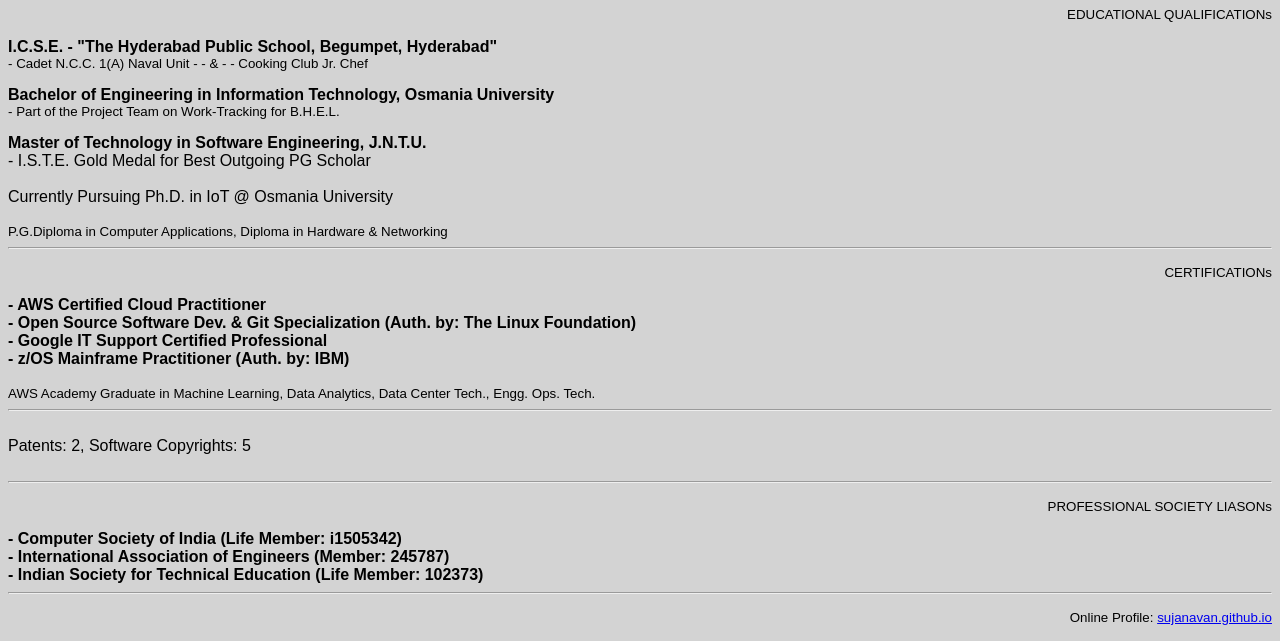
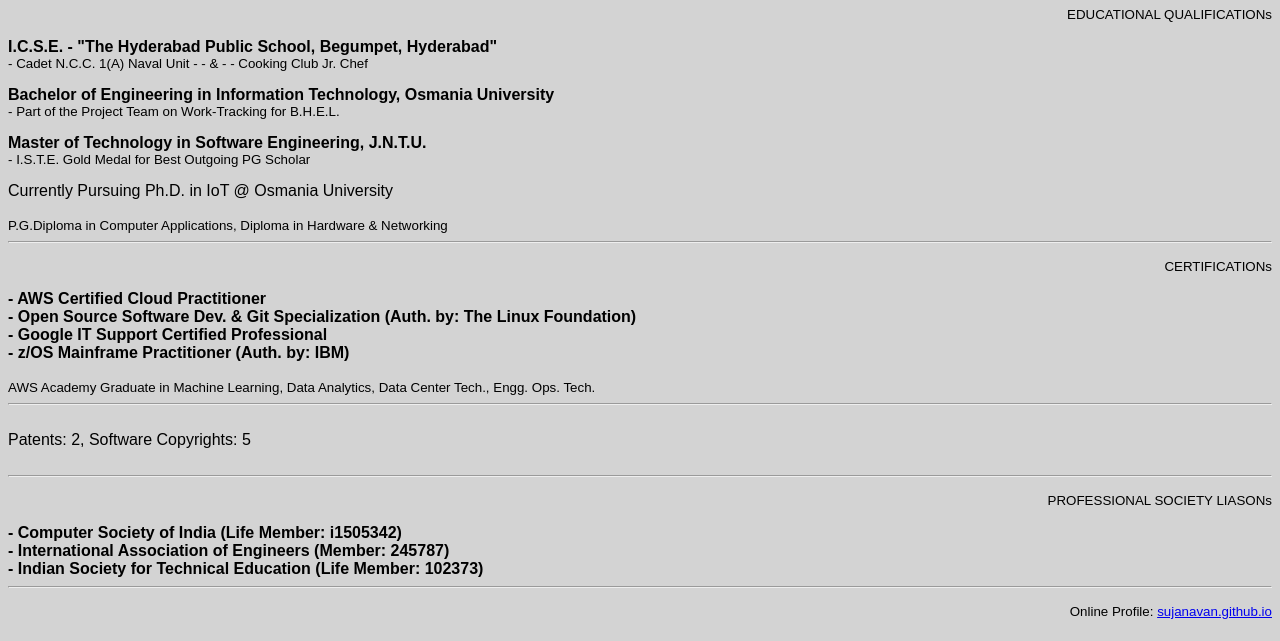
Before and after one commit to sujanavan/sujanavan.github.io, a plain HTML site: page index.html in a window 1280 px wide. Shown: the part 183-824 px from the top of the page. Drawn offline with Linux system fonts and the light colour scheme.

Commit message:
Update index.html

```diff
--- a/index.html
+++ b/index.html
@@ -22,7 +22,7 @@
 <small>- Part of the Project Team on Work-Tracking for B.H.E.L.<br><br></small>
 
 <b>Master of Technology in Software Engineering, J.N.T.U.</b><br>
-</small>- I.S.T.E. Gold Medal for Best Outgoing PG Scholar<br><br></small>
+<small>- I.S.T.E. Gold Medal for Best Outgoing PG Scholar<br><br></small>
 
 Currently Pursuing Ph.D. in IoT @ Osmania University<br><br>
 
```
